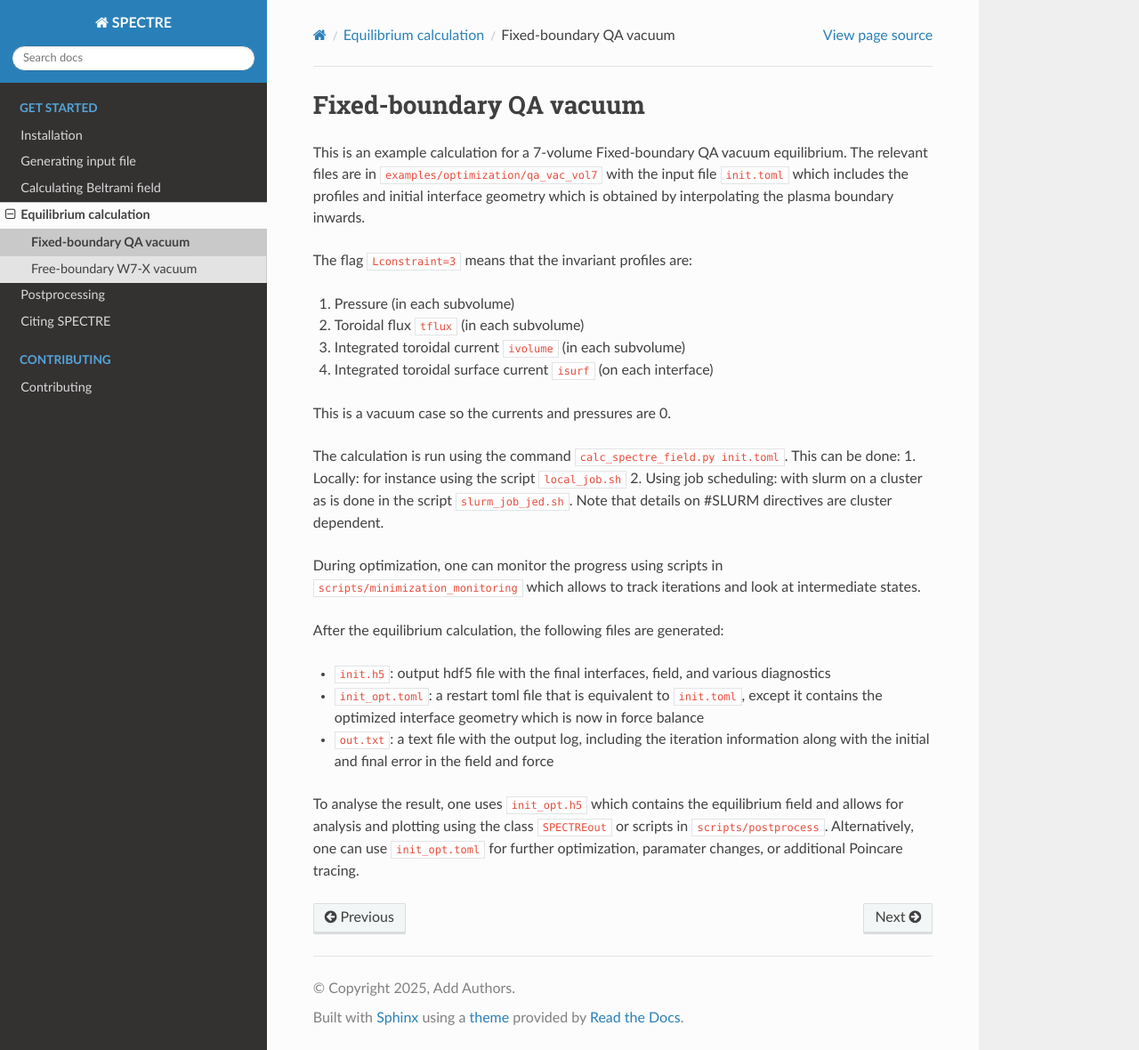
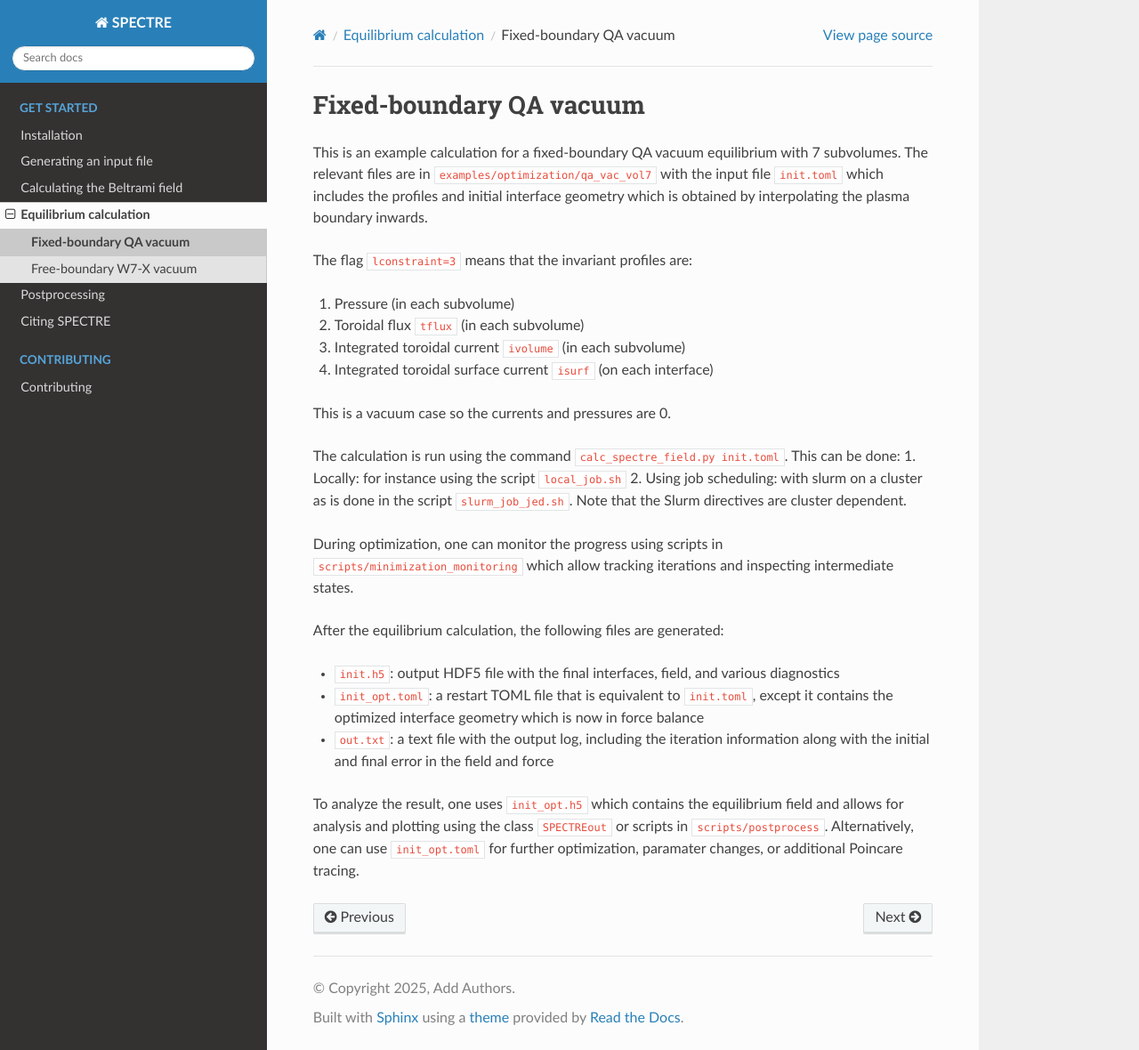
Before and after one commit to ANU-HPC/SPECTRE, a Sphinx documentation site: the page built from docs/source/equilibrium_calculation/qa_vac.rst, in a window 1280 px wide and 1180 px high. Shown: the whole window at 89% size. Built offline with Sphinx 7.4.7 and the Read the Docs theme 3.1.0, drawn with Linux system fonts in a browser that asks for light colours; pages that are not in the unit, such as notebooks, are missing from menus.

Commit message:
Adding Emmanuel's suggestions

```diff
--- a/docs/source/conf.py
+++ b/docs/source/conf.py
@@ -17,6 +17,7 @@ extensions = [
     'sphinx.ext.duration',
     'autoapi.extension',
     'sphinxcontrib.bibtex',
+    'myst_parser',
     'myst_nb',
 ]
 
--- a/docs/source/equilibrium_calculation/qa_vac.rst
+++ b/docs/source/equilibrium_calculation/qa_vac.rst
@@ -1,10 +1,10 @@
-#####
+########################
 Fixed-boundary QA vacuum
-#####
+########################
 
-This is an example calculation for a 7-volume Fixed-boundary QA vacuum equilibrium. The relevant files are in ``examples/optimization/qa_vac_vol7`` with the input file ``init.toml`` which includes the profiles and initial interface geometry which is obtained by interpolating the plasma boundary inwards.
+This is an example calculation for a fixed-boundary QA vacuum equilibrium with 7 subvolumes. The relevant files are in ``examples/optimization/qa_vac_vol7`` with the input file ``init.toml`` which includes the profiles and initial interface geometry which is obtained by interpolating the plasma boundary inwards.
 
-The flag ``Lconstraint=3`` means that the invariant profiles are:
+The flag ``lconstraint=3`` means that the invariant profiles are:
 
 1. Pressure (in each subvolume)
 2. Toroidal flux ``tflux`` (in each subvolume)
@@ -15,17 +15,17 @@ This is a vacuum case so the currents and pressures are 0.
 
 The calculation is run using the command ``calc_spectre_field.py init.toml``. This can be done:
 1. Locally: for instance using the script ``local_job.sh``
-2. Using job scheduling: with slurm on a cluster as is done in the script ``slurm_job_jed.sh``. Note that details on #SLURM directives are cluster dependent.
+2. Using job scheduling: with slurm on a cluster as is done in the script ``slurm_job_jed.sh``. Note that the Slurm directives are cluster dependent.
 
-During optimization, one can monitor the progress using scripts in ``scripts/minimization_monitoring`` which allows to track iterations and look at intermediate states.
+During optimization, one can monitor the progress using scripts in ``scripts/minimization_monitoring`` which allow tracking iterations and inspecting intermediate states.
 
 After the equilibrium calculation, the following files are generated:
 
-- ``init.h5``: output hdf5 file with the final interfaces, field, and various diagnostics
-- ``init_opt.toml``: a restart toml file that is equivalent to ``init.toml``, except it contains the optimized interface geometry which is now in force balance
+- ``init.h5``: output HDF5 file with the final interfaces, field, and various diagnostics
+- ``init_opt.toml``: a restart TOML file that is equivalent to ``init.toml``, except it contains the optimized interface geometry which is now in force balance
 - ``out.txt``: a text file with the output log, including the iteration information along with the initial and final error in the field and force
 
-To analyse the result, one uses ``init_opt.h5`` which contains the equilibrium field and allows for analysis and plotting using the class ``SPECTREout`` or scripts in ``scripts/postprocess``. Alternatively, one can use ``init_opt.toml`` for further optimization, paramater changes, or additional Poincare tracing.
+To analyze the result, one uses ``init_opt.h5`` which contains the equilibrium field and allows for analysis and plotting using the class ``SPECTREout`` or scripts in ``scripts/postprocess``. Alternatively, one can use ``init_opt.toml`` for further optimization, paramater changes, or additional Poincare tracing.
 
 .. toctree::
    :maxdepth: 1
--- a/docs/source/get_started/generating_input.rst
+++ b/docs/source/get_started/generating_input.rst
@@ -1,22 +1,23 @@
 ##############
-Generating input file
+Generating an input file
 ##############
 
-Finding an equilibrium and calculating the Beltrami field in SPECTRE requires an input ``.toml`` file. This file can be generated from an old SPEC ``.sp`` input file using the script ``scripts/convert_sp_to_toml.py``.
+Finding an equilibrium and calculating the Beltrami field in SPECTRE requires an input file in TOML format. This file can be generated from an old SPEC ``.sp`` input file using the script ``scripts/convert_sp_to_toml.py``.
 
 Aternatively, one can generate the input from a reference VMEC input/output file. This involves several choices on the profile discretization, but the process is outlined in the directory ``examples/utils/vmec2spectre``.
 
-The input file for a fixed-boundary needs the following quantities:
+The input file for a fixed-boundary case needs the following quantities:
+
 1. Plasma boundary
 2. Numerical resolution parameters (``mpol``, ``ntor``, ``lrad``)
 3. Profiles (see more below)
 4. Specification of the initial interfaces (see more below)
 
 
-Specifying profiles
-----------------------
+Specifying the profiles
+-----------------------
 
-SPECTRE requires specification of the integrated toroidal flux profile ``tflux`` for the interfaces. There is some freedom in the toroidal flux parametrization, and this choice has to be made in such a way that the interfaces are far from low-order rationals and thus do not cut magnetic islands. In addition, one needs to provide the stepped pressure profile. To fully constraint the equations, two additional profiles need to be provided, the type of which depends on the ``lconstraint`` flag.
+SPECTRE requires specification of the integrated toroidal flux profile, ``tflux``, for the interfaces. There is some freedom in the toroidal flux parametrization, and this choice has to be made in such a way that the interfaces are far from low-order rationals and thus do not cut magnetic islands. In addition, one needs to provide the stepped pressure profile. To fully constraint the equations, two additional profiles need to be provided, the type of which depends on the ``lconstraint`` flag.
 
 1. ``lconstraint=0``: the integrated poloidal flux ``pflux`` and the Beltrami constant ``mu`` in each subvolume
 2. ``lconstraint=1``: the rotational transform on the inner faces ``iota`` and the outer faces ``oita`` of the interfaces
@@ -24,13 +25,13 @@ SPECTRE requires specification of the integrated toroidal flux profile ``tflux``
 4. ``lconstraint=3``: the current profile including the integrated toroidal current ``ivolume`` in each subvolume and the integrated toroidal sheet current on each interface ``isurf``. For vacuum, one uses this constraint along with setting ``ivolume`` and ``isurf`` to zero.
 5. ``lconstraint=-2``: this is a special constraint which allows for solving a 1-volume vacuum field where the plasma boundary is not a flux surface and instead has a finite  :math:`\mathbf{B} \cdot \vec{n} \neq 0`. In this case one needs to provide the total poloidal ``curpol`` and toroidal ``curotor`` currents, and the total toroidal flux ``phiedge``.
 
-Specifying initial interfaces
-----------------------
+Specifying the initial interfaces
+---------------------------------
 
-Solving the Beltrami field or performing a force mininmization requires an initial guess for the interface geometry. ``Linitialize`` flag determines what initial interfaces are used:
+Solving the Beltrami field or performing a force mininmization requires an initial guess for the interface geometry. The ``linitialize`` flag determines what initial interfaces are used:
 
 1. ``linitialize=0``: the initial interfaces are read from the ``interface_guess`` field in the input file. These interfaces can come from a previous SPECTRE run, or they can be generated with the help of the ``map2disc`` library. This is recommended for new configurations and can be done using the script ``scripts/init_infaces.py``.
 2. ``linitialize=1``: the initial interfaces are generated by interpolating Fourier coefficients of the plasma boundary
 3. ``linitialize=2``: similar to the previous flag, except this is for the free-boundary mode and interpolates the computational boundary.
 
-Note that the coordinate system in SPECTRE is (R, phi, Z) and the boundary paramterization needs to be right-handed with a positive jacobian. If the boundary has the wrong orientation, ``lchangeangle = true`` can be used to flip the theta angle.
+Note that the coordinate system in SPECTRE is :math:`(R, phi, Z)` and the boundary paramterization needs to be right-handed with a positive jacobian. If the boundary has the wrong orientation, ``lchangeangle = true`` can be used to flip the theta angle.
```
Also changed, not shown: docs/source/equilibrium_calculation/index.rst (+4 -4 lines), docs/source/equilibrium_calculation/w7x_freeb_vac.rst (+4 -3 lines), docs/source/get_started/calculating_field.rst (+4 -4 lines), 1 other file.
